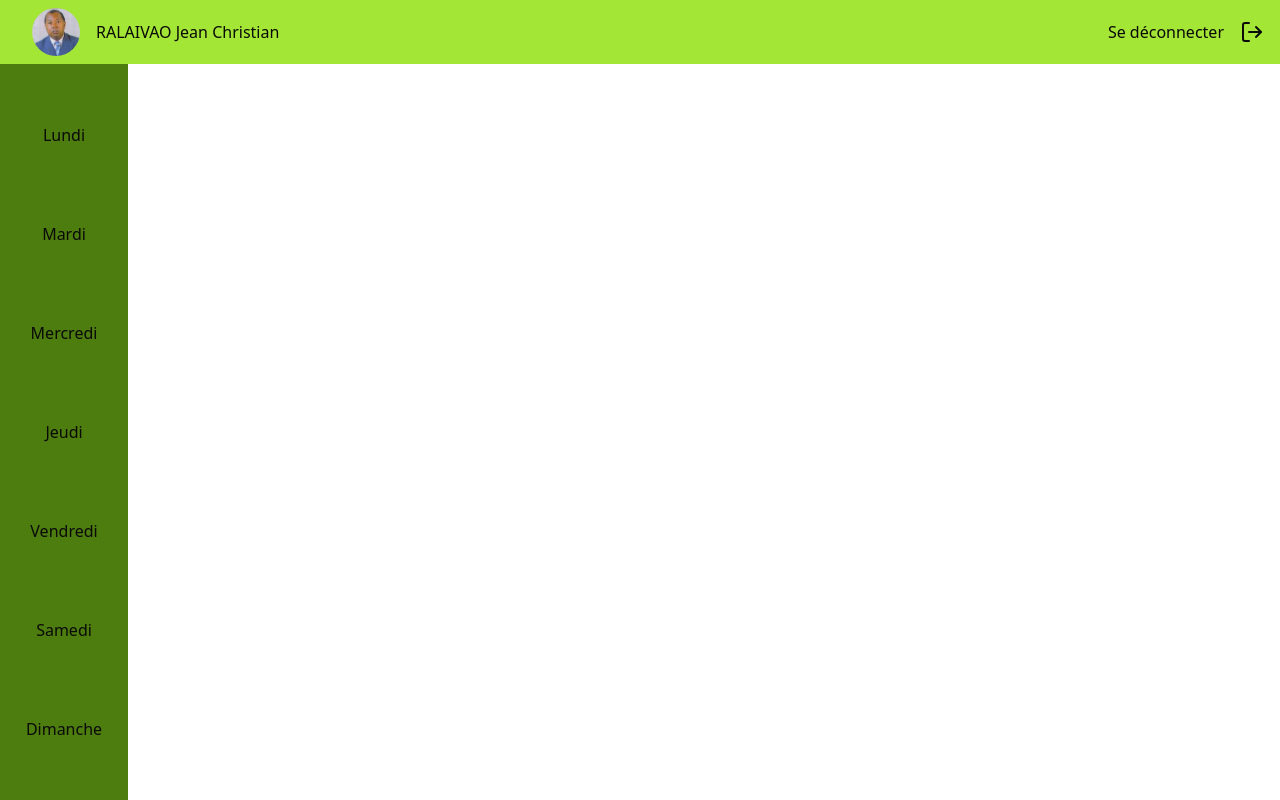
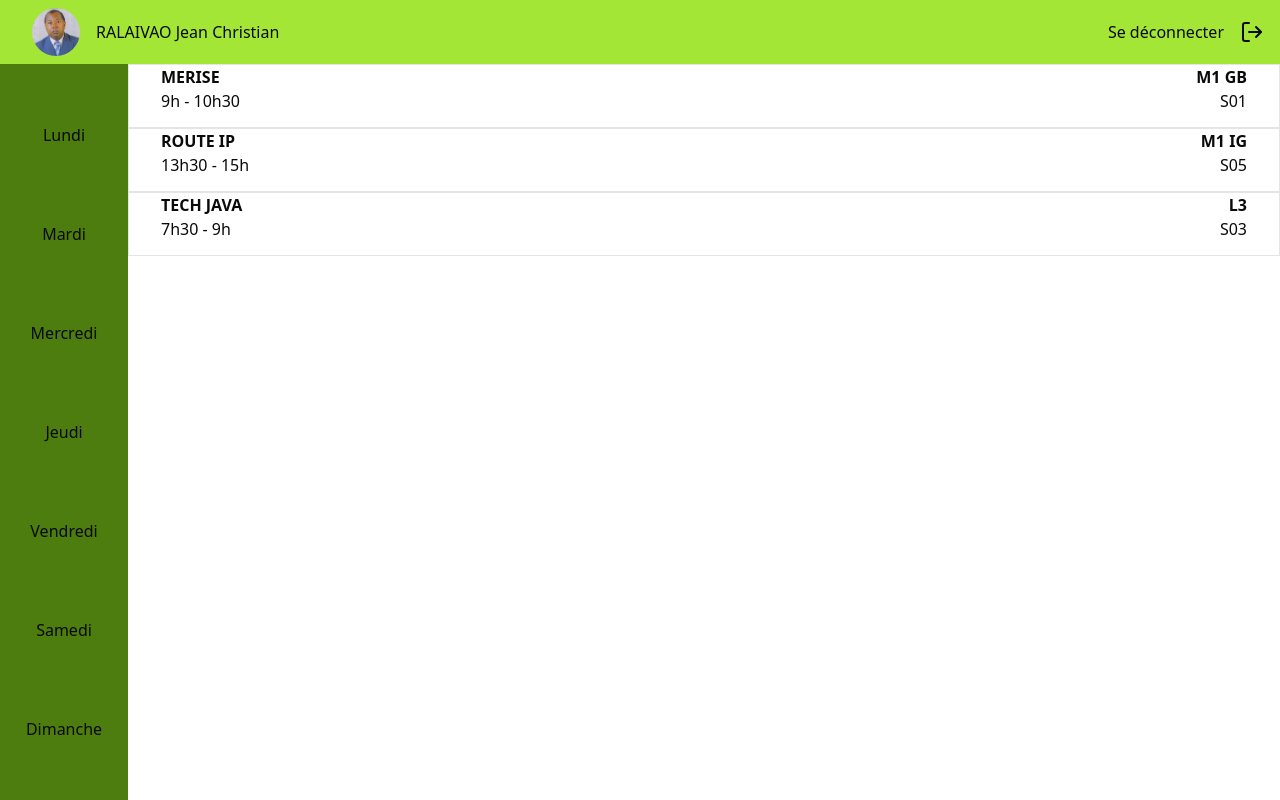
Before and after one commit to J2d6/pointage_eni, a Next.js app: page /cours-du-jour in a window 1280 px wide. Built offline with nearby package versions, Linux system fonts and the light colour scheme.

Commit message:
initi listCours Component

```diff
--- a/app/cours-du-jour/page.tsx
+++ b/app/cours-du-jour/page.tsx
@@ -2,7 +2,7 @@
 
 import DayAside from "@/components/dayAside"
 import ListCoursNav from "@/components/listCoursNav"
-
+import ListCours from "@/components/ListCours"
 
 
 export default function Page() {
@@ -11,9 +11,7 @@ export default function Page() {
         <ListCoursNav />
         <div className=" flex flex-row content flex-1">
             <DayAside />
-            <main className=" flex-1">
-
-            </main>
+            <ListCours />
         </div>
     </div>
     )
--- /dev/null
+++ b/components/CoursListItem.tsx
@@ -0,0 +1,14 @@
+export default function CoursListItem( cours  : {nom : string, classe: string , horaire : string, salle : string}) {
+    return (
+        <div className=" px-8 h-16 border w-full border-lime-2600 flex flex-row justify-between ">
+            <div className="  border-blue-950 flex flex-col">
+                <span className=" font-bold "> {cours.nom} </span>
+                <span> {cours.horaire} </span>
+            </div>
+            <div className=" border-green-700 flex flex-col items-end ">
+               <span className=" font-bold "> {cours.classe} </span>
+               <span> {cours.salle} </span>
+            </div>
+        </div>
+    )
+}
--- /dev/null
+++ b/components/ListCours.tsx
@@ -0,0 +1,23 @@
+import CoursListItem from "./CoursListItem"
+import CoursFilter from "./ListCoursFilter"
+
+export default function ListCours() {
+    const listCours = [
+        {nom : "MERISE", classe : "M1 GB", horaire : "9h - 10h30", salle : "S01"},
+        {nom : "ROUTE IP", classe : "M1 IG" , horaire : "13h30 - 15h", salle : "S05"},
+        {nom : "TECH JAVA", classe : "L3" , horaire : "7h30 - 9h", salle : "S03"},
+    ]
+
+    return (
+        <main className="flex-1  border-black">
+            {/* <div>
+                <CoursFilter />
+            </div> */}
+            {
+                listCours.map(
+                    (cours, index) => CoursListItem(cours)
+                )
+            }
+        </main>
+    )
+}
--- /dev/null
+++ b/components/ListCoursFilter.tsx
@@ -0,0 +1,32 @@
+export default function CoursFilter() {
+    return(
+
+    <div className="flex flex-wrap items-end border border-red-900 ">
+        <div className="flex items-center me-4">
+            <input id="red-radio" type="radio" value="" name="colored-radio" className="w-4 h-4 text-red-600 bg-gray-100 border-gray-300 focus:ring-red-500 dark:focus:ring-red-600 dark:ring-offset-gray-800 focus:ring-2 dark:bg-gray-700 dark:border-gray-600" />
+            <label htmlFor="red-radio" className="ms-2 text-sm font-medium text-gray-900 dark:text-gray-300">Red</label>
+        </div>
+        <div className="flex items-center me-4">
+            <input id="green-radio" type="radio" value="" name="colored-radio" className="w-4 h-4 text-green-600 bg-gray-100 border-gray-300 focus:ring-green-500 dark:focus:ring-green-600 dark:ring-offset-gray-800 focus:ring-2 dark:bg-gray-700 dark:border-gray-600" />
+            <label htmlFor="green-radio" className="ms-2 text-sm font-medium text-gray-900 dark:text-gray-300">Green</label>
+        </div>
+        <div className="flex items-center me-4">
+            <input  id="purple-radio" type="radio" value="" name="colored-radio" className="w-4 h-4 text-purple-600 bg-gray-100 border-gray-300 focus:ring-purple-500 dark:focus:ring-purple-600 dark:ring-offset-gray-800 focus:ring-2 dark:bg-gray-700 dark:border-gray-600" />
+            <label htmlFor="purple-radio" className="ms-2 text-sm font-medium text-gray-900 dark:text-gray-300">Purple</label>
+        </div>
+        <div className="flex items-center me-4">
+            <input id="teal-radio" type="radio" value="" name="colored-radio" className="w-4 h-4 text-teal-600 bg-gray-100 border-gray-300 focus:ring-teal-500 dark:focus:ring-teal-600 dark:ring-offset-gray-800 focus:ring-2 dark:bg-gray-700 dark:border-gray-600" />
+            <label htmlFor="teal-radio" className="ms-2 text-sm font-medium text-gray-900 dark:text-gray-300">Teal</label>
+        </div>
+        <div className="flex items-center me-4">
+            <input id="yellow-radio" type="radio" value="" name="colored-radio" className="w-4 h-4 text-yellow-400 bg-gray-100 border-gray-300 focus:ring-yellow-500 dark:focus:ring-yellow-600 dark:ring-offset-gray-800 focus:ring-2 dark:bg-gray-700 dark:border-gray-600" />
+            <label htmlFor="yellow-radio" className="ms-2 text-sm font-medium text-gray-900 dark:text-gray-300">Yellow</label>
+        </div>
+        <div className="flex items-center me-4">
+            <input id="orange-radio" type="radio" value="" name="colored-radio" className="w-4 h-4 text-orange-500 bg-gray-100 border-gray-300 focus:ring-orange-500 dark:focus:ring-orange-600 dark:ring-offset-gray-800 focus:ring-2 dark:bg-gray-700 dark:border-gray-600" />
+            <label htmlFor="orange-radio" className="ms-2 text-sm font-medium text-gray-900 dark:text-gray-300">Orange</label>
+        </div>
+    </div>
+
+    )
+}
--- a/components/logOutButton.tsx
+++ b/components/logOutButton.tsx
@@ -2,7 +2,7 @@ import { LogOut } from "lucide-react";
 
 export default function LogOutButton() {
     return (
-        <div className=" flex flex-row gap-4 items-center justify-evenly border-gray-50 mx-4 min-h-0">
+        <div className=" px-4 hover:text-white hover:bg-lime-700  flex flex-row gap-4 items-center justify-evenly border-gray-50 min-h-0">
             <span>Se déconnecter</span>
             <LogOut />
         </div>
```
